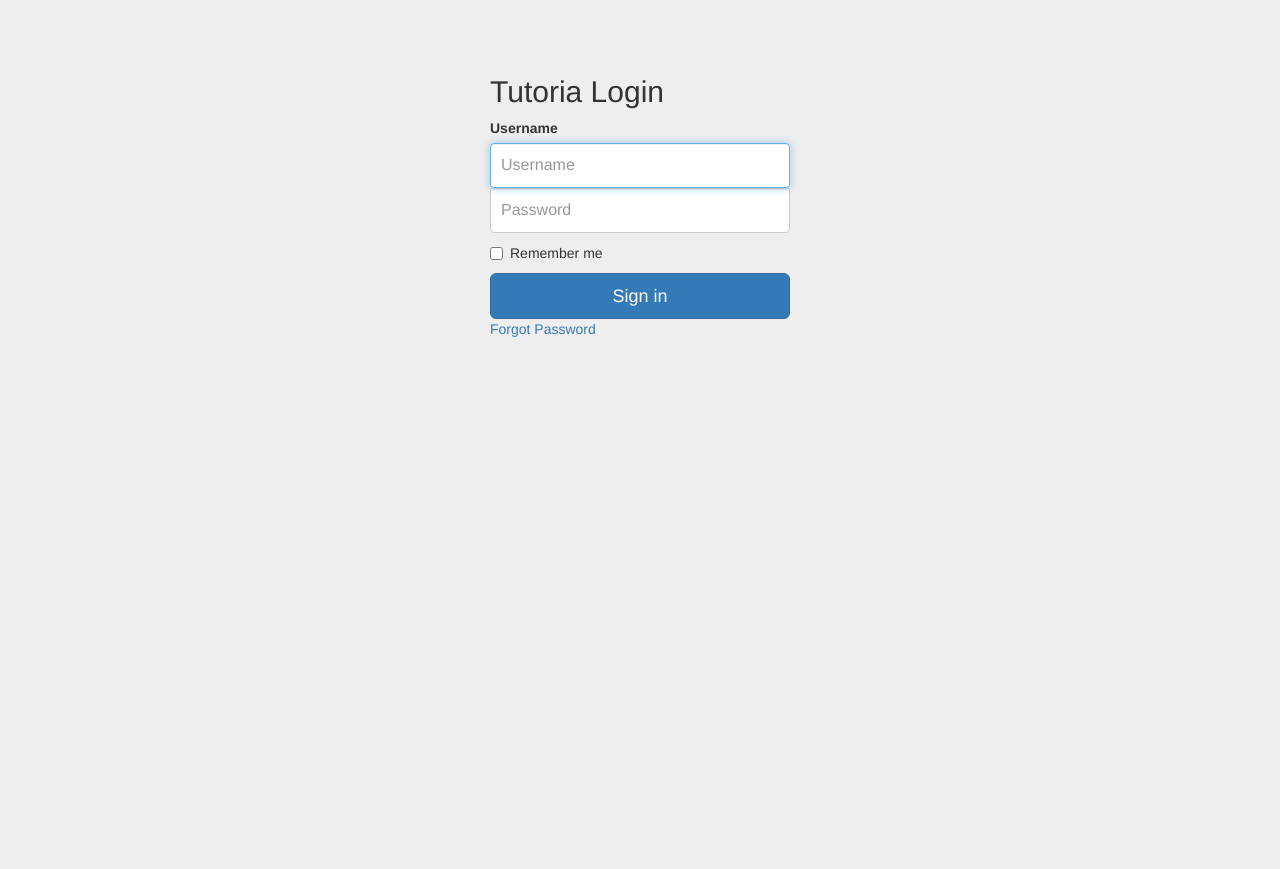
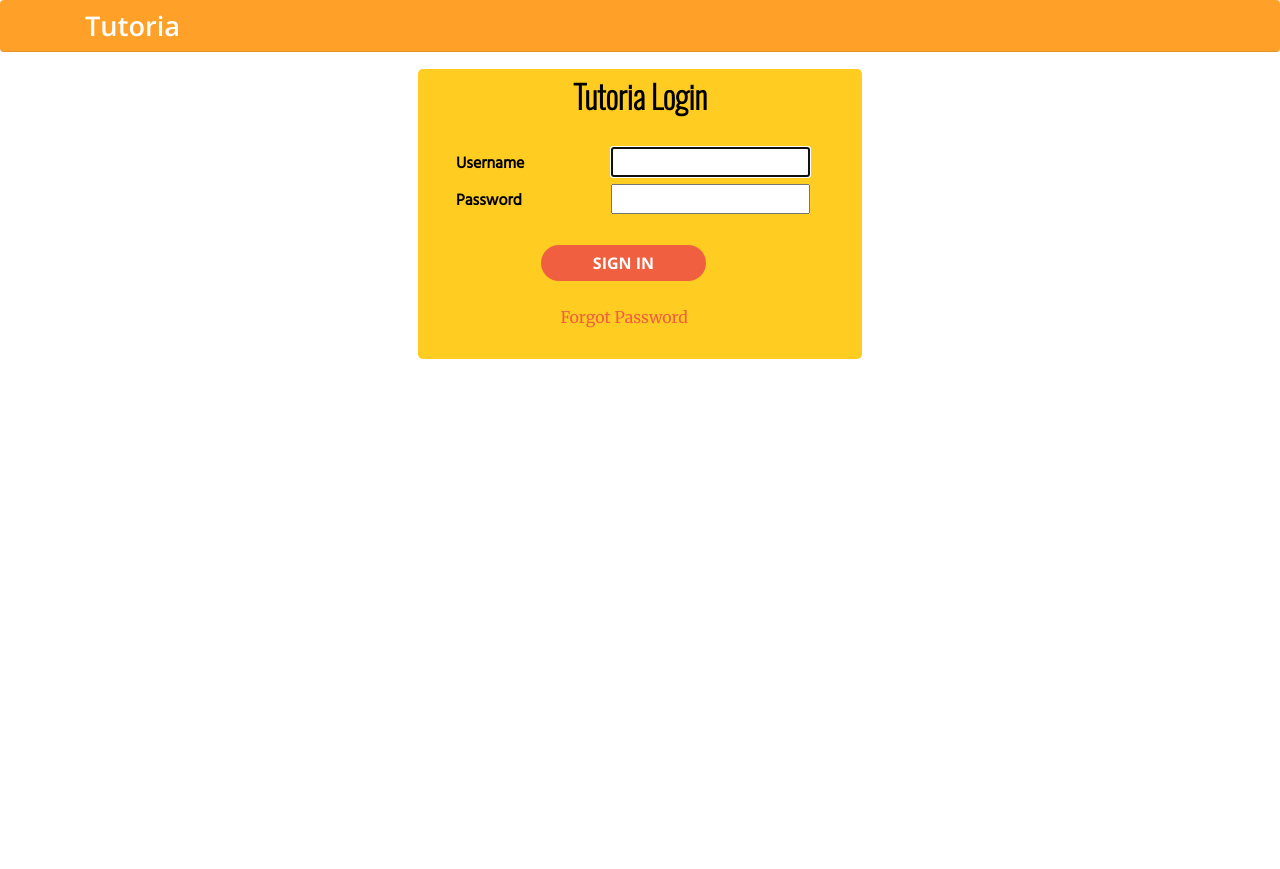
Before and after one commit to tejasvi-mehra/tutoria_project, a Django app: page /login/ in a window 1280 px wide. Before the commit the page ends 337 px from the top, so only its background shows below. Run offline with Django 3.2, Linux system fonts and the light colour scheme; some libraries are stand-ins or nearby versions.

Commit message:
urls changed, reg log pages changed

```diff
--- a/tutoria/templates/registration/login.html
+++ b/tutoria/templates/registration/login.html
@@ -1,17 +1,3 @@
-<!-- <form method="post">
-  {% csrf_token %}
-  <p>
-    <label>Username</label>
-    <input type="text" name="username">
-  </p>
-  <p>
-    <label>Password</label>
-    <input type="password" name="password">
-  </p>
-  <button type="submit"> Login </button>
-</form>
- -->
-
 <!doctype html>
 <html lang="en">
 <head>
@@ -21,76 +7,76 @@
   <meta name="author" content="">
   <link rel="icon" href="../../../../favicon.ico">
 
-    <script src="https://maxcdn.bootstrapcdn.com/bootstrap/3.3.7/js/bootstrap.min.js"></script>
+  <title>Tutoria</title>
+  {% load staticfiles %}
 
-    <title>Tutoria</title>
+  <!-- <link rel="stylesheet" type="text/css" href="{% static 'tutoria/style.css' %}"/> -->
+  <script src="https://ajax.googleapis.com/ajax/libs/jquery/1.12.0/jquery.min.js"></script>
+  <script src="http://maxcdn.bootstrapcdn.com/bootstrap/3.3.6/js/bootstrap.min.js"></script>
+  <link href="{% static 'vendor/bootstrap/css/bootstrap.min.css' %}" rel="stylesheet ">
 
-    <!-- Bootstrap core CSS -->
-    <link href="https://maxcdn.bootstrapcdn.com/bootstrap/3.3.7/css/bootstrap.min.css" rel="stylesheet">
+  <!-- Custom fonts for this template -->
+  <link href="{% static 'vendor/font-awesome/css/font-awesome.min.css' %}" rel="stylesheet " type="text/css">
+  <link href='https://fonts.googleapis.com/css?family=Open+Sans:300italic,400italic,600italic,700italic,800italic,400,300,600,700,800' rel='stylesheet' type='text/css'>
+  <link href='https://fonts.googleapis.com/css?family=Merriweather:400,300,300italic,400italic,700,700italic,900,900italic' rel='stylesheet' type='text/css'>
 
-    <style>
-    body {
-    padding-top: 40px;
-    padding-bottom: 40px;
-    background-color: #eee;
+  <link rel="stylesheet" href="//cdn.jsdelivr.net/bootstrap.tagsinput/0.4.2/bootstrap-tagsinput.css" />
+  <script src="//cdn.jsdelivr.net/bootstrap.tagsinput/0.4.2/bootstrap-tagsinput.min.js"></script>
+  <!-- Plugin CSS -->
+  <link href="{% static 'vendor/magnific-popup/magnific-popup.css' %}" rel="stylesheet ">
+  <!-- <link rel="stylesheet" href="https://maxcdn.bootstrapcdn.com/bootstrap/3.3.7/css/bootstrap.min.css" integrity="sha384-BVYiiSIFeK1dGmJRAkycuHAHRg32OmUcww7on3RYdg4Va+PmSTsz/K68vbdEjh4u" crossorigin="anonymous"> -->
+  <!-- Custom styles for this template -->
+  <link href="{% static 'css/creative.css' %}" rel="stylesheet">
+
+
+</head>
+<style media="screen" type="text/css">
+.bootstrap-tagsinput {
+  width: 50%;
+}
+.label {
+  line-height: 2 !important;
 }
 
-    .form-signin {
-    max-width: 330px;
-    padding: 15px;
-    margin: 0 auto;
+.bootstrap-tagsinput .tag {
+  margin-right: 2px;
+  color: #bb6767;
 }
-    .form-signin .form-signin-heading,
-    .form-signin .checkbox {
-    margin-bottom: 10px;
-    }
-    .form-signin .checkbox {
-    font-weight: 400;
-    }
-    .form-signin .form-control {
-    position: relative;
-    box-sizing: border-box;
-    height: auto;
-    padding: 10px;
-    font-size: 16px;
-    }
-    .form-signin .form-control:focus {
-    z-index: 2;
-    }
-    .form-signin input[type="email"] {
-    margin-bottom: -1px;
-    border-bottom-right-radius: 0;
-    border-bottom-left-radius: 0;
-    }
-    .form-signin input[type="password"] {
-    margin-bottom: 10px;
-    border-top-left-radius: 0;
-    border-top-right-radius: 0;
-    }
+
 </style>
-
-  </head>
-
 <body>
-
+  <nav class="navbar navbar-expand-lg navbar-shrink fixed-top" id="mainNav">
+    <div class="container">
+      <a class="navbar-brand js-scroll-trigger" href="#page-top">Tutoria</a>
+      <button class="navbar-toggler navbar-toggler-right" type="button" data-toggle="collapse" data-target="#navbarResponsive" aria-controls="navbarResponsive" aria-expanded="false" aria-label="Toggle navigation">
+        <span class="navbar-toggler-icon"></span>
+      </button>
+    </div>
+  </nav>
+  <main role="main" class="container">
+    <div class="jumbotron main-container page-title" style="
+    margin-left: auto;
+    margin-right: auto;
+    max-width: 40%;
+    padding-bottom: 30px;">
     <div class="container">
 
       <form class="form-signin" method="post">
         {% csrf_token %}
-        <h2 class="form-signin-heading">Tutoria Login</h2>
-        <label>Username</label>
-        <input type="text" class="form-control" placeholder="Username" name="username" required autofocus>
-        <label for="inputPassword" class="sr-only">Password</label>
-        <input type="password" id="inputPassword" class="form-control" name="password" placeholder="Password" required>
-        <div class="checkbox">
-          <label>
-            <input type="checkbox" value="remember-me"> Remember me
-          </label>
+        <!-- <h2 class="form-signin-heading">Tutoria Login</h2> -->
+        <legend><center><h2><b>Tutoria Login</b></h2></center></legend><br>
+          <label class="col-md-5 control-label">Username</label>
+        <input type="text"  name="username" required autofocus>
+        <label class="col-md-5 control-label">Password</label>
+        <input type="password" id="inputPassword"  name="password" required>
+        <br><br>
+        <!-- <button class="btn btn-md btn-primary btn-block" type="submit">Sign in</button> -->
+        <button type="submit" class="btn btn-primary col-md-5" style="position: relative;left: 25%;right: 50%;">SIGN IN</button>
+          <br><br>
+        <a href="/password_reset" style="position: relative;left: 30%;right: 50%;">Forgot Password</a>
+      </form>
     </div>
-        <button class="btn btn-lg btn-primary btn-block" type="submit">Sign in</button>
-        <a href="/password_reset">Forgot Password</a>
-      </form>
-
-    </div> <!-- /container -->
+  </div>
+</main>
 </body>
 </html>
--- a/tutoria/templates/tutoria/form-template.html
+++ b/tutoria/templates/tutoria/form-template.html
@@ -4,9 +4,9 @@
     <div class="com-sm-offset-2 col-sm-10">
       <span class="text-danger small">{{ field.errors }}</span>
     </div>
-    <label class="col-md-4 control-label">{{ field.label_tag }}</label>
-    <div class="col-md-4 inputGroupContainer">
+    <label class="col-md-5 control-label">{{ field.label_tag }}</label>
       {{ field }}
-    </div>
   </div>
 {% endfor %}
+<!-- class="col-md-4 control-label"
+class="col-md-4 inputGroupContainer" -->
--- a/tutoria/templates/tutoria/profile/t_view_profile.html
+++ b/tutoria/templates/tutoria/profile/t_view_profile.html
@@ -23,7 +23,7 @@
               <div class="detail"><h3>Tutor Rate:</h3><p>{{tutor.rate}}</p></div><br></div>
               <!-- Split button -->
               <div class="btn-group">
-                                    <a class="btn btn-primary" href="/tutoria/viewTimetable/{{tutor.id}}">Book Session</a>
+                <a class="btn btn-primary" href="/tutoria/view_timetable/{{tutor.id}}">Book Session</a>
               </div></div>
             </div>
 
--- a/tutoria/templates/tutoria/search.html
+++ b/tutoria/templates/tutoria/search.html
@@ -80,7 +80,7 @@
     <main role="main" class="container">
       <div class="jumbotron main-container page-title">
         <h1>Tutor Search</h1>
-        <form class="form-horizontal" role="form" action="/tutoria/nameSearch/" method="post">
+        <form class="form-horizontal" role="form" action="/tutoria/name_search/" method="post">
           {% csrf_token %}
           <!-- <p>Search by name:</p> -->
 
--- a/tutoria/templates/tutoria/session/session_detail.html
+++ b/tutoria/templates/tutoria/session/session_detail.html
@@ -22,7 +22,7 @@
           <br>
           <div class="buttons">
             <button class="btn btn-primary tutoria-button1" style="float: right;" >
-              <a href="/tutoria/writeReview/{{session_id}}/">Write a review</a>
+              <a href="/tutoria/write_review/{{session_id}}/">Write a review</a>
             </button>
             <br><br>
             <form onSubmit="return confirm('Are you sure you wish to cancel this session?');" action = "/tutoria/cancel/{{start |date:'Y-m-d H:i'}}/" method = "post">
--- a/tutoria/urls.py
+++ b/tutoria/urls.py
@@ -13,11 +13,11 @@ urlpatterns = [
 
     url(r'^dashboard/$', views.dashboard, name='dashboard'),
 
-    url(r'^setProfile/$', views.set_profile, name='dashboard'),
+    url(r'^set_profile/$', views.set_profile, name='dashboard'),
 
     url(r'^search/$', views.search, name='search'),
 
-    url(r'^nameSearch/$', views.nameSearch, name='nameSearch'),
+    url(r'^name_search/$', views.nameSearch, name='nameSearch'),
 
     url(r'^book/(?P<tutor_id>[0-9]+)/(?P<date_time>.*)/$', views.book, name='book'),
 
@@ -25,7 +25,7 @@ urlpatterns = [
 
     url(r'^view_profile/(?P<tutor_id>[0-9]+)/$', views.view_tutor_profile, name='view_profile'),
 
-    url(r'^viewTimetable/(?P<tutor_id>[0-9]+)/$', views.view_tutor_timetable, name='view_timetable'),
+    url(r'^view_timetable/(?P<tutor_id>[0-9]+)/$', views.view_tutor_timetable, name='view_timetable'),
 
     url(r'^manage_timetable/student/$', views.manage_student_time_table, name='manage_student_time_table'),
 
@@ -45,7 +45,7 @@ urlpatterns = [
 
     url(r'^notifications/',views.notifications,name='notifications'),
 
-    url(r'^writeReview/(?P<session_id>.*)/$',views.review,name='review'),
+    url(r'^write_review/(?P<session_id>.*)/$',views.review,name='review'),
 
     url(r'^edit_profile/(?P<tutor_id>[0-9]+)/$', views.edit_profile, name='edit_profile'),
 
```
Also changed, not shown: tutoria/functions.py (+22 -0 lines), tutoria/templates/tutoria/profile/register.html (+14 -28 lines), tutoria/templates/tutoria/profile/setProfile.html (+2 -5 lines), tutoria/views.py (+14 -35 lines). Lines whose indentation alone changed are shown as unchanged.
